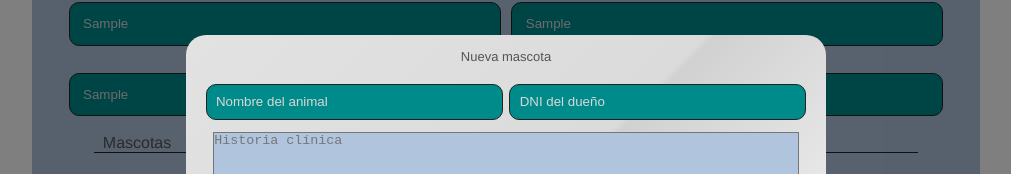
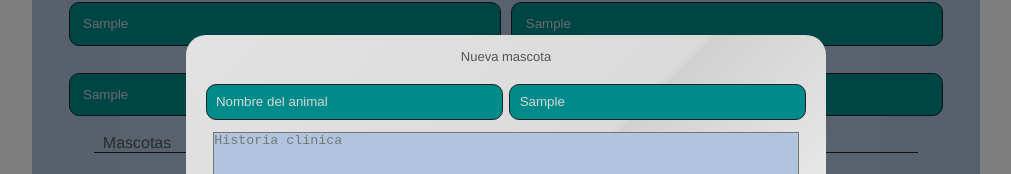
Before and after one commit to jlajcha/TP-EIS, a React (Create React App) app in the folder front/: page / in a window 1280 px wide. Both pictures are taken after typing "Sample", "Sample", "Sample", "Sample", "Sample", "Sample" into the empty fields and a click on the button "Agregar". Shown: the part 165-339 px from the top of the page, without its empty margins (134-1145 px from the left). Built offline with nearby package versions, Linux system fonts and the light colour scheme.

Commit message:
mascota y persona persisten desde el front

```diff
--- a/front/src/components/Register.jsx
+++ b/front/src/components/Register.jsx
@@ -1,5 +1,6 @@
 import React    from "react";
-import {register, addPet} from "../Api";
+import {register} from "../Api";
+import {addPet} from "../Api";
 import                  '../css/loginStyles.css';
 import                  '../css/popupStyeles.css';
 
@@ -52,11 +53,10 @@ export default class Register  extends React.Component{
         this.register = this.register.bind(this)
 
         this.togglePopup = this.togglePopup.bind(this);
-    }
 
-    changeUserProperty(property, value) {
-        let prevUser = this.state.user;
-            this.setState({ user : { ...prevUser, [property]: value } });
+        this.changeNameAnimal = this.changeNameAnimal.bind(this);
+        this.changeNotes = this.changeNotes.bind(this);
+        this.changeDniOwner = this.changeDniOwner.bind(this)
     }
 
     changeFirstName(event){
@@ -78,27 +78,43 @@ export default class Register  extends React.Component{
         this.setState( {mail: event.target.value} )
     }
 
+    changeNameAnimal(event){
+        this.setState( {petName: event.target.value} )
+    }
+
+    changeDniOwner(event){
+        this.setState( {dni: event.target.value} )
+    }
+
+    changeNotes(event){
+        this.setState( {notes: event.target.value} )
+    }
+
     register() {
-        const body = {
+          const body = {
             dni : this.state.dni,
             name: this.state.firstName,
             surname: this.state.lastName,
             address: this.state.address,
             email: this.state.mail,
             telephone: this.state.tel,
-        };
-        register(body)
-            .then(() => this.setState({ toHome: true}))
+          };
+          register(body)
+            .then(() => this.setState({ toHome: true }))
             .catch(() => this.setState({ error: 'Usuario ya utilizado' }));
         }
 
-    addPet(){
+
+
+    addPets(){
         const body = {
             petName: this.state.petName,
             ownerDni: this.state.dni,
             notes: this.state.notes,
         };
-        addPet(body);
+        addPet(body)
+            .then(() => this.setState({ toHome: true }))
+            .catch(() => this.setState({ error: 'Usuario ya utilizado' }));
     }
 
     /********************************* Manipulación del Pop-Up ********************************/
@@ -122,14 +138,13 @@ export default class Register  extends React.Component{
                 <form className="formPet">
                     <p>Nueva mascota</p>
                     <div className="rowfilds">
-                    {/* Falta value y onChange */}
-                        <input type="text" name="namePet" className="fieldForm " placeholder="Nombre del animal"/>
-                        <input type="text" name ="lastName" className = "fieldForm"  placeholder="DNI del dueño"/>
+                        <input type="text" name="namePet" className="fieldForm " placeholder="Nombre del animal" value={this.state.petName} onChange={this.changeNameAnimal}/>
+                        <input type="text" name ="lastName" className = "fieldForm"  placeholder="DNI del dueño" value={this.state.dni} onChange={this.changeDniOwner}/>
                     </div>
-                    <textarea className="notes" name="notes" rows="6" cols="50" placeholder="Historia clínica"></textarea>
+                    <textarea className="notes" name="notes" rows="6" cols="50" placeholder="Historia clínica" onChange={this.changeNotes}></textarea>
                     <div className="rowfilds">
                         <button onClick={() => this.togglePopup()}>Cancelar</button>
-                        <button type = "button" className = "savePet" onClick ={ () => this.addPet }>Guardar </button>
+                        <button type = "button" className = "savePet" onClick ={ () => this.addPets() }>Guardar </button>
                     </div>
 
                 </form>
@@ -140,7 +155,6 @@ export default class Register  extends React.Component{
 
     togglePopup(event) {
         this.setState({ showPopup: event });
-        console.log(event);
    }
 
 
@@ -169,7 +183,7 @@ export default class Register  extends React.Component{
                             {this.createContentPopUp()}
                             <button type="button" className="addPet" onClick={() => this.togglePopup(!this.state.showPopup)}>Agregar</button>
                         </div>
-                        <button type = "button" className = "" onClick ={ () => this.register }>Registrar </button>
+                        <button type = "button" className = "" onClick={() => this.register }>Registrar </button>
                     </form>
                 </div>
 
```
Also changed, not shown: 27 other files (tests, documents, lock files or other folders).
